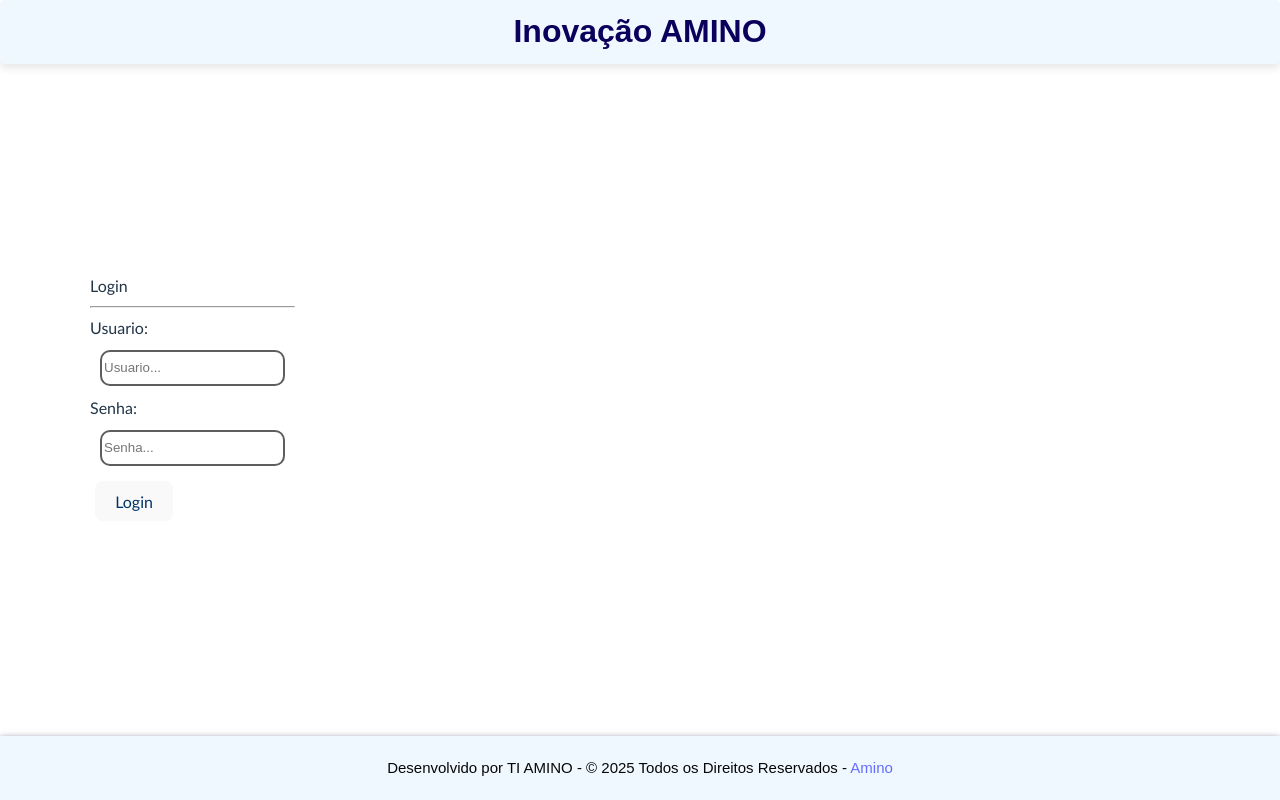
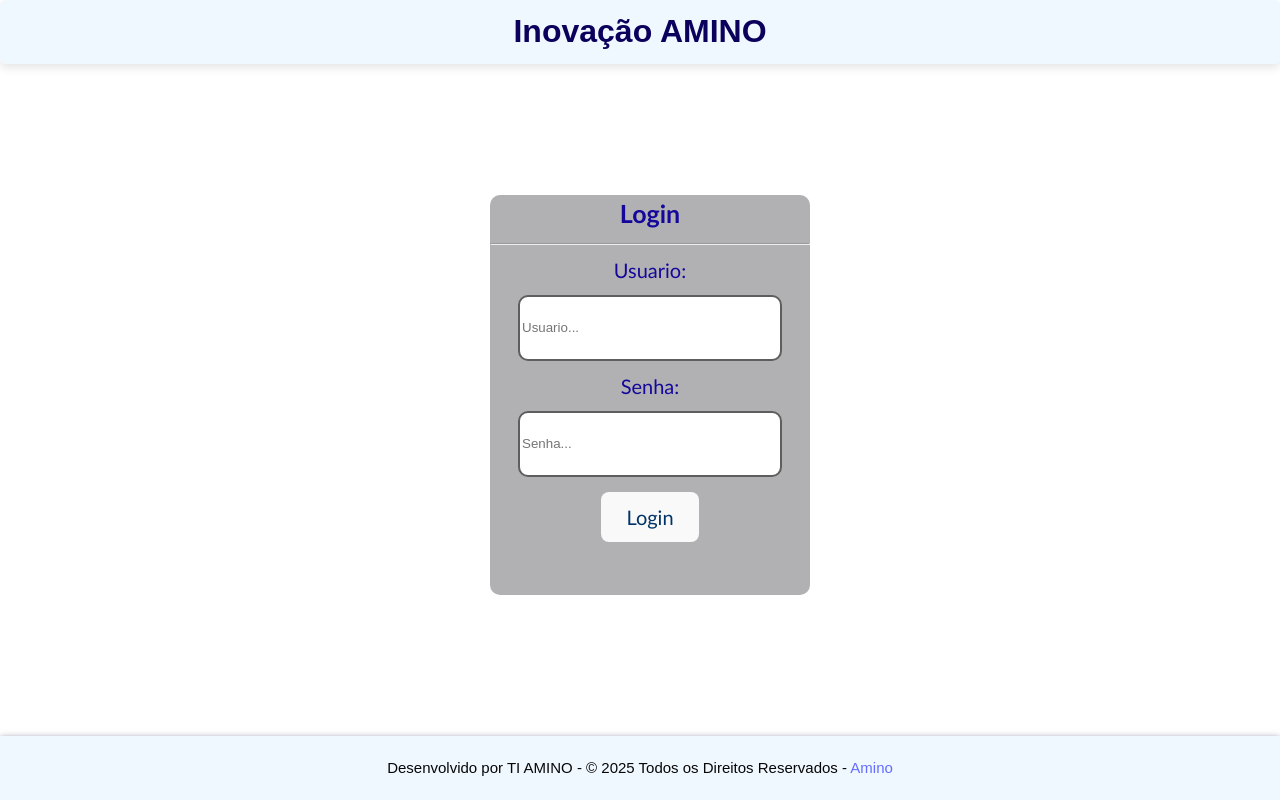
Before and after one commit to Luke2905/APP-Inovacao-amino, a React (Vite) app: page /#/login in a window 1280 px wide. Built offline with nearby package versions, Linux system fonts and the light colour scheme.

Commit message:
Update App.css

```diff
--- a/src/App.css
+++ b/src/App.css
@@ -40,6 +40,34 @@
 .read-the-docs {
   color: #888;
 } */
+
+/* **************************** Login ********************************* */
+.LoginBody {
+  width: 100%;
+  height: 80vh;
+  justify-content: center;
+  align-items: center;
+}
+.LoginForm {
+  border-radius: 10px;
+  color: #14079a;
+  text-align: center;
+  width: 25vw;
+  height: 50vh;
+  background-color: #b1b1b4;
+  transform: translate(125%, 20%);
+  font-size: 20px;
+}
+.LoginForm input{
+  width: 80%;
+  height: 15%;
+}
+#HeaderLogin {
+  margin: 10px;
+  font-size: 25px;
+  font-weight: bolder;
+  color: #14079a;
+}
 /* ************************* Menu ************************************* */
 
 .menu-lateral {
@@ -118,6 +146,7 @@
 /* ************************* APP ***************************************/
 main {
   margin-left: 60px; /* Dá espaço para o menu lateral */
+  margin-top: 60px;
   padding: 20px;
   transition: margin-left 0.3s ease;
 }
@@ -177,7 +206,6 @@ footer {
   position: relative; /* necessário pro z-index funcionar */
   z-index: -1;
   max-height: 100vh;
-  margin-top: 50px;
   min-height: 600px;
   text-align: center;
   display: grid;
@@ -187,7 +215,7 @@ footer {
   max-width: 100%;
   background-color: #ffffff;
   padding: 20px; /* Espaçamento interno para os itens */
-  box-shadow: 0 4px 8px rgba(0,0,0,0.1); /* Sombra leve para dar profundidade */
+  /* box-shadow: 0 4px 8px rgba(0,0,0,0.1); Sombra leve para dar profundidade */
 }
 .item-1, .item-2, .item-3 {
   position: relative;
@@ -336,7 +364,9 @@ footer {
 /* ******************** Bloco de Formulas *************************/
 .FormulasConteudo{
 width: 92vw;
+height: 100%;
 align-items: center;
+margin-top: -45px;
 }
 
 .searchBar {
@@ -521,6 +551,9 @@ tr:hover {
   overflow-y: auto;
 }
 
+.lista-container{
+  height: 90vh;
+}
 
 .VerFormulas div{
   margin: 10px;
@@ -652,7 +685,22 @@ tr:hover {
     font-weight: bold;
     position: relative;
     left: 3%;
-    bottom: 18.5%
+    bottom: 20%
+}
+.VerPropriedades label{
+  font-weight: bold;
+}
+
+.VerPropriedades input{
+  background-color: #cccccc00;
+  border: #ffffff;
+  color: #000000;
+  width: 15vw;
+  height: 5vh;
+}
+
+.VerPropriedades i{
+  font-size: 50px;
 }
 
 .limpaFiltro:hover{
```
